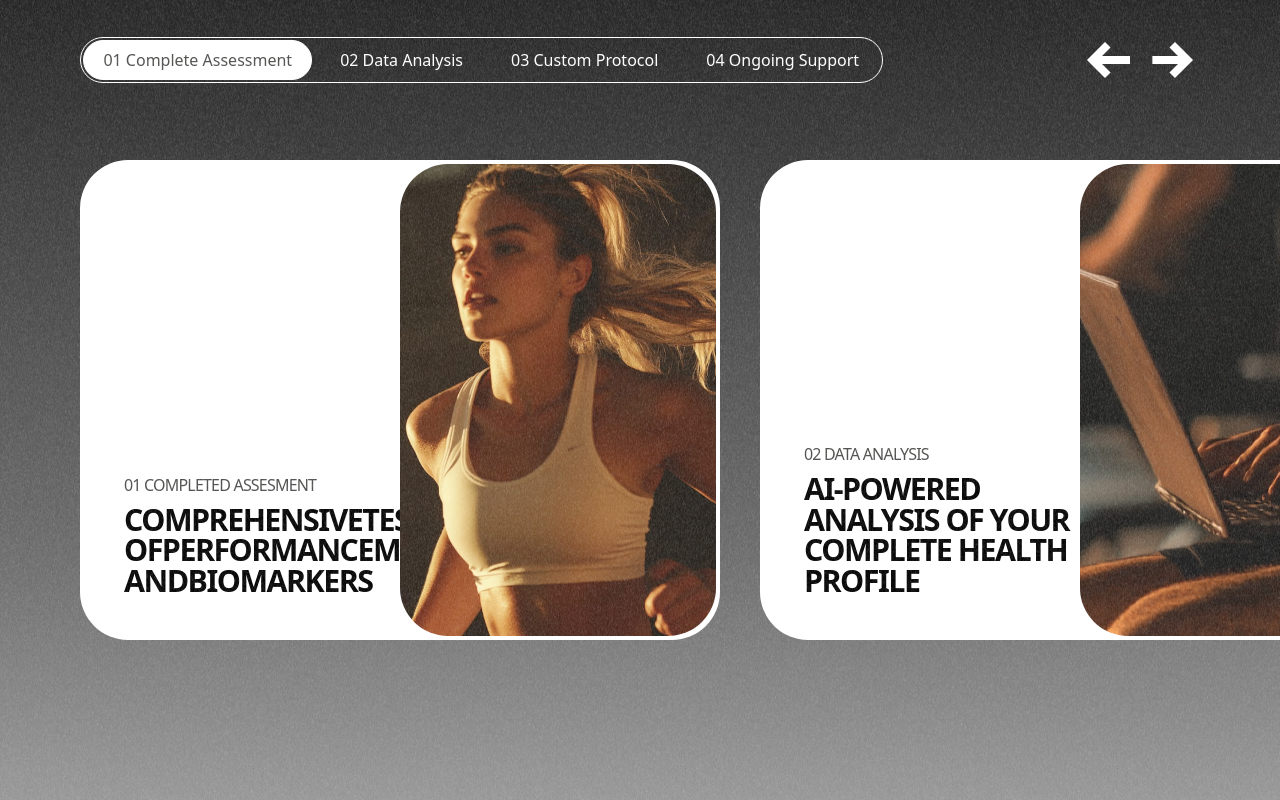
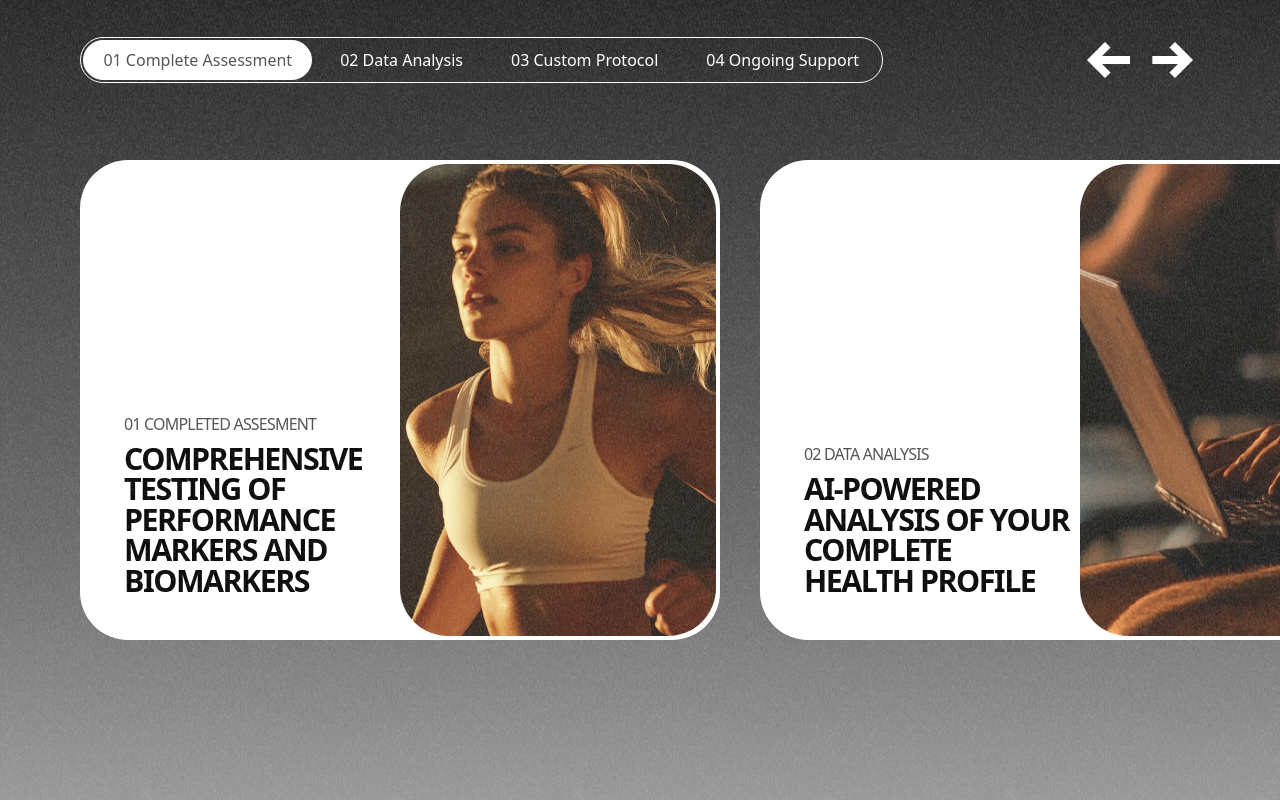
Before and after one commit to mohitkrishn/enroute-health-react, a React (Vite) app: page / in a window 1280 px wide. Shown: the part 4357-5157 px from the top of the page. Built offline with nearby package versions, Linux system fonts and the light colour scheme; some icons are missing.

Commit message:
Process Section Fully Completed some Animation left by Monu

```diff
--- a/src/components/Process/ProcessCard.jsx
+++ b/src/components/Process/ProcessCard.jsx
@@ -30,7 +30,6 @@ const ProcessCard = () => {
             transition={{ duration: 0.6, ease: "easeOut" }}
             className="min-w-[50vw] h-[60vh] rounded-[3rem] bg-white flex overflow-hidden px-1 py-1"
           >
-
             <div
               className="w-1/2 h-full pl-10 flex flex-col justify-end items-start py-10 gap-2"
               style={{ fontFamily: homePage_parafont }}
@@ -39,11 +38,9 @@ const ProcessCard = () => {
                 {e.title}
               </h3>
 
-              <h1 className="uppercase font-bold leading-[1] text-[1.9rem] tracking-tighter">
                 {e.para}
-              </h1>
+
             </div>
-
 
             <div className="w-1/2 h-full rounded-[3rem] overflow-hidden">
               <img
--- a/src/components/Process/ProcessData.jsx
+++ b/src/components/Process/ProcessData.jsx
@@ -4,41 +4,69 @@ import CardImg2 from "/src/assets/processcard2.avif";
 import CardImg3 from "/src/assets/processcard3.avif";
 import CardImg4 from "/src/assets/processcard4.avif";
 import { image } from "motion/react-client";
+
+const style = "uppercase font-bold leading-[1] text-[1.9rem] tracking-tighter";
 export const ProcessData = [
   {
     id: 0,
     title: "01 Completed assesment",
     image: CardImg1,
-    para: [
-      "Comprehensive",
-      "testing of",
-      "performance",
-      "markers and",
-      "biomarkers",
-    ],
+    para: (
+      <>
+        <ul className={style}>
+          <li>Comprehensive</li>
+          <li>testing of</li>
+          <li>performance</li>
+          <li>markers and</li>
+          <li>biomarkers</li>
+        </ul>
+      </>
+    ),
   },
   {
     id: 1,
     title: "02 Data Analysis",
     image: CardImg2,
-    para: ["AI-powered ",
-      "analysis of your ",
-      "complete ",
-      "health profile"],
+    para: (
+      <>
+        <ul className={style}>
+          <li>AI-powered</li>
+          <li>analysis of your</li>
+          <li>complete</li>
+          <li>health profile</li>
+        </ul>
+      </>
+    ),
   },
   {
     id: 2,
     title: "03 CUSTOM PROTOCOL",
     image: CardImg3,
-    para: ["Personalized  ",
-       "training and  ",
-       "optimization  ",
-       "program"],
+        para: (
+      <>
+        <ul className={style}>
+          <li>Personalized</li>
+          <li>training and</li>
+          <li>optimization </li>
+          <li>program</li>
+        </ul>
+      </>
+    ),
   },
   {
     id: 3,
     title: "04 ONGOING SUPPORT",
     image: CardImg4,
-    para: ["Regular", "monitoring and  ", "protocol  ", "adjustments"],
+        para: (
+      <>
+        <ul className={style}>
+          <li>Regular</li>
+          <li>monitoring and</li>
+          <li>protocol</li>
+          <li>adjustments</li>
+        </ul>
+      </>
+    ),
+
   },
 ];
--- a/src/pages/Process.jsx
+++ b/src/pages/Process.jsx
@@ -12,6 +12,7 @@ const Process = () => {
             "
             style={{
              background: "linear-gradient(180deg, #000 0%, #666 75%, #959595 100%)"
+
             }}
     >
     <ProcessHead/>
```
